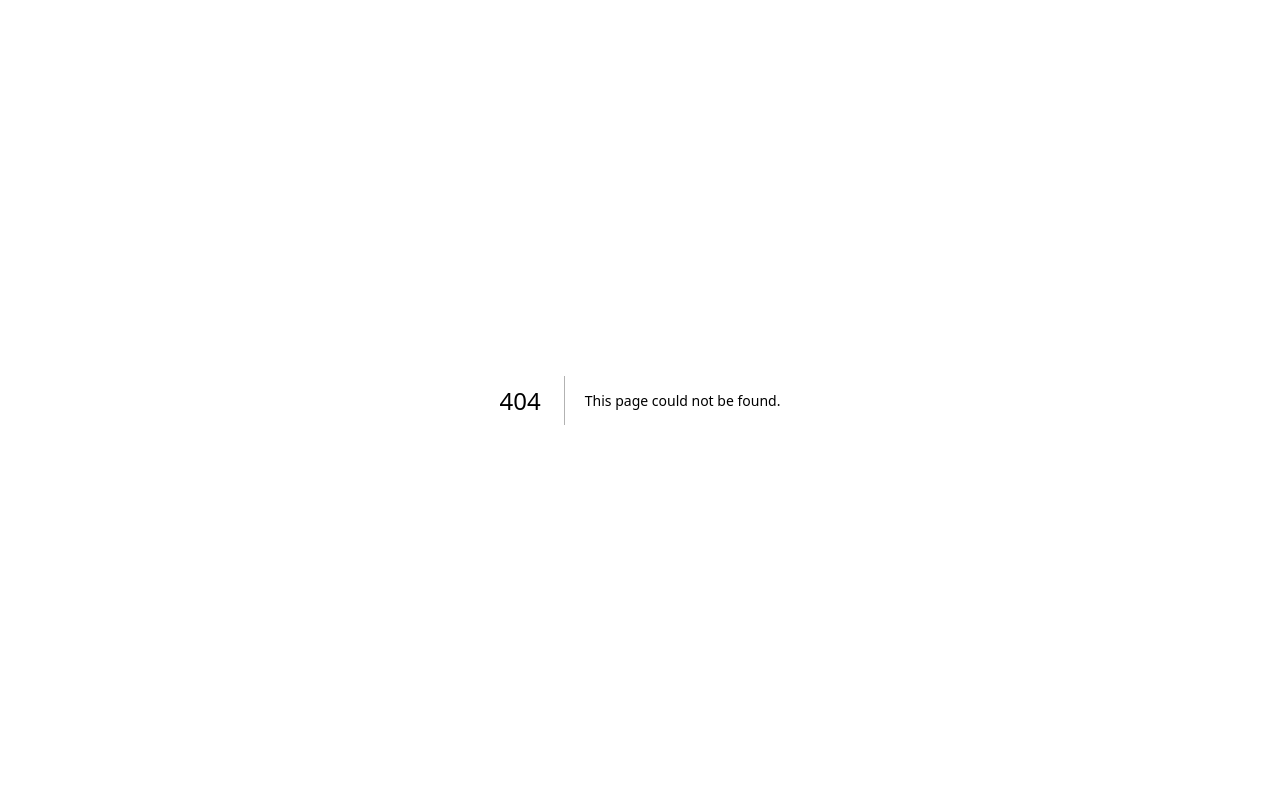
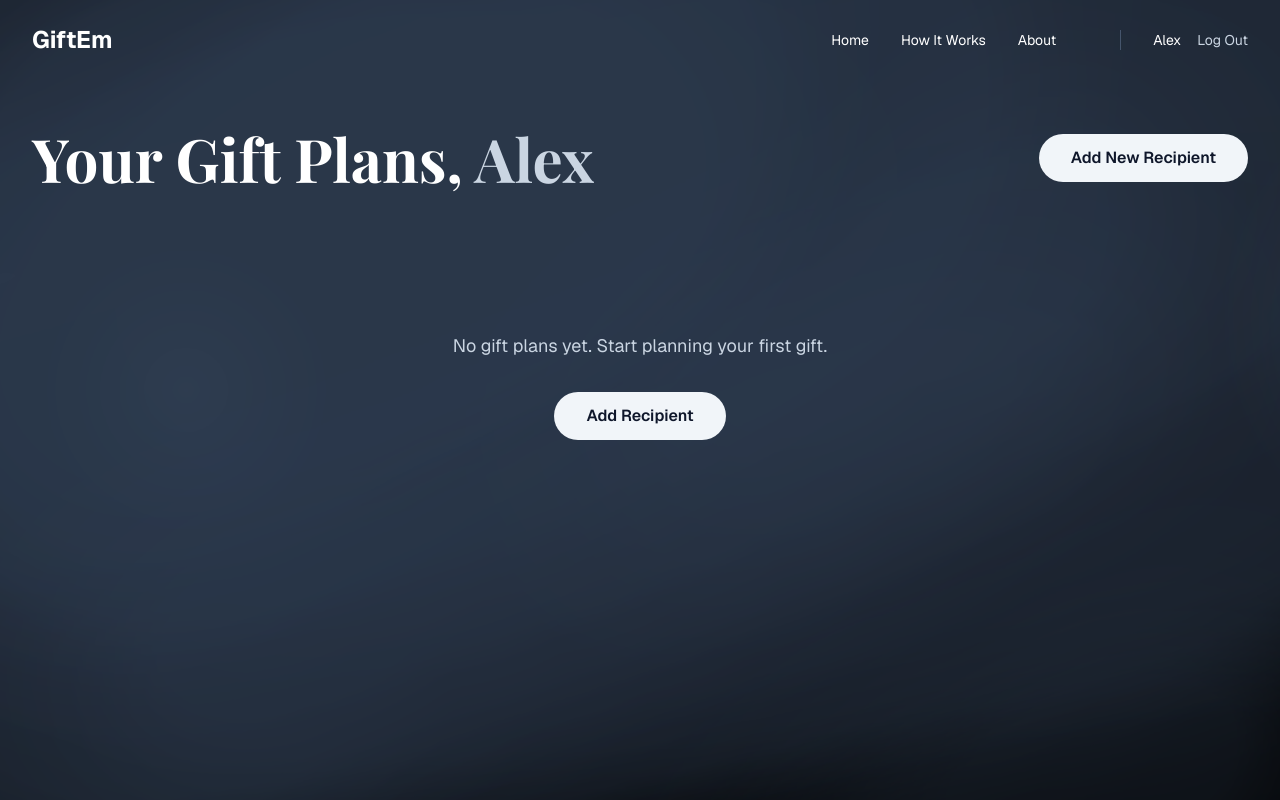
Before and after one commit to Iced-Tea-0/gift-app, a Next.js app: page /dashboard in a window 1280 px wide. Before the commit this address had no page. Built offline with nearby package versions, Linux system fonts and the light colour scheme; a web font is replaced by a local one.

Commit message:
feat: add new dashboard page with recipient management and progress tracking

```diff
--- /dev/null
+++ b/app/dashboard/page.tsx
@@ -0,0 +1,155 @@
+'use client';
+
+import Link from 'next/link';
+import { useState } from 'react';
+
+interface Recipient {
+  id: string;
+  name: string;
+  relationship: string;
+  occasion: string;
+  date: string;
+  daysUntil: number;
+  currentAmount: number;
+  targetAmount: number;
+}
+
+export default function Dashboard() {
+  const [recipients, setRecipients] = useState<Recipient[]>([]);
+  const userName = 'Alex'; // This would come from auth/session in a real app
+
+  const calculateProgressPercentage = (current: number, target: number) => {
+    return (current / target) * 100;
+  };
+
+  const calculateDaysUntil = (dateString: string) => {
+    const today = new Date();
+    const eventDate = new Date(dateString);
+    const diffTime = eventDate.getTime() - today.getTime();
+    const diffDays = Math.ceil(diffTime / (1000 * 60 * 60 * 24));
+    return diffDays;
+  };
+
+  return (
+    <main
+      className="min-h-screen text-white overflow-hidden relative"
+      style={{
+        backgroundImage: 'url(/hero-bg.png)',
+        backgroundSize: 'cover',
+        backgroundPosition: 'center',
+        backgroundAttachment: 'fixed',
+      }}
+    >
+      {/* Navigation Header */}
+      <nav className="relative z-10 flex items-center justify-between px-8 py-6 max-w-7xl mx-auto w-full">
+        <div className="text-2xl font-bold">GiftEm</div>
+
+        <div className="flex items-center gap-8">
+          <a href="/" className="text-sm hover:text-slate-300 transition">
+            Home
+          </a>
+          <a href="#" className="text-sm hover:text-slate-300 transition">
+            How It Works
+          </a>
+          <a href="#" className="text-sm hover:text-slate-300 transition">
+            About
+          </a>
+
+          <div className="flex items-center gap-4 ml-8 pl-8 border-l border-slate-600">
+            <span className="text-sm">{userName}</span>
+            <button className="text-slate-300 text-sm hover:text-slate-200 transition">
+              Log Out
+            </button>
+          </div>
+        </div>
+      </nav>
+
+      {/* Dashboard Content */}
+      <div className="relative z-10 px-8 py-12 max-w-7xl mx-auto w-full">
+        {/* Greeting and Add Button */}
+        <div className="flex items-center justify-between mb-12">
+          <h1 className="font-serif text-5xl md:text-6xl font-bold">
+            Your Gift Plans, <span className="text-slate-300">{userName}</span>
+          </h1>
+
+          <button className="bg-slate-100 text-slate-900 px-8 py-3 rounded-full font-semibold hover:bg-slate-50 transition">
+            Add New Recipient
+          </button>
+        </div>
+
+        {/* Recipients Grid or Empty State */}
+        {recipients.length === 0 ? (
+          // Empty State
+          <div className="flex flex-col items-center justify-center py-24">
+            <p className="text-slate-300 text-lg mb-8">
+              No gift plans yet. Start planning your first gift.
+            </p>
+            <button className="bg-slate-100 text-slate-900 px-8 py-3 rounded-full font-semibold hover:bg-slate-50 transition">
+              Add Recipient
+            </button>
+          </div>
+        ) : (
+          // Recipients Grid
+          <div className="grid grid-cols-1 md:grid-cols-2 lg:grid-cols-3 gap-6">
+            {recipients.map((recipient) => (
+              <div
+                key={recipient.id}
+                className="backdrop-blur-md bg-white/10 border border-white/20 rounded-2xl p-6 hover:bg-white/15 transition"
+              >
+                {/* Header */}
+                <div className="mb-6">
+                  <h3 className="text-xl font-semibold mb-1">{recipient.name}</h3>
+                  <p className="text-slate-300 text-sm">{recipient.relationship}</p>
+                </div>
+
+                {/* Occasion Info */}
+                <div className="mb-6 pb-6 border-b border-white/10">
+                  <p className="text-slate-300 text-sm mb-2">
+                    <span className="text-slate-400">Occasion:</span> {recipient.occasion}
+                  </p>
+                  <p className="text-slate-300 text-sm mb-2">
+                    <span className="text-slate-400">Date:</span> {recipient.date}
+                  </p>
+                  <p className="font-semibold text-slate-100">
+                    {recipient.daysUntil} days until {recipient.occasion}
+                  </p>
+                </div>
+
+                {/* Savings Progress */}
+                <div className="mb-6">
+                  <div className="flex justify-between items-center mb-3">
+                    <span className="text-sm text-slate-300">Savings Progress</span>
+                    <span className="font-semibold">
+                      ${recipient.currentAmount} / ${recipient.targetAmount}
+                    </span>
+                  </div>
+
+                  {/* Progress Bar */}
+                  <div className="w-full h-2 bg-white/10 rounded-full overflow-hidden">
+                    <div
+                      className="h-full bg-slate-100 rounded-full transition-all duration-300"
+                      style={{
+                        width: `${Math.min(
+                          calculateProgressPercentage(
+                            recipient.currentAmount,
+                            recipient.targetAmount
+                          ),
+                          100
+                        )}%`,
+                      }}
+                    />
+                  </div>
+                </div>
+
+                {/* View Gifts Button */}
+                <button className="w-full border border-slate-300 text-slate-200 py-2 rounded-lg font-semibold hover:bg-slate-800/50 transition">
+                  View Gifts
+                </button>
+              </div>
+            ))}
+          </div>
+        )}
+      </div>
+    </main>
+  );
+}
```
